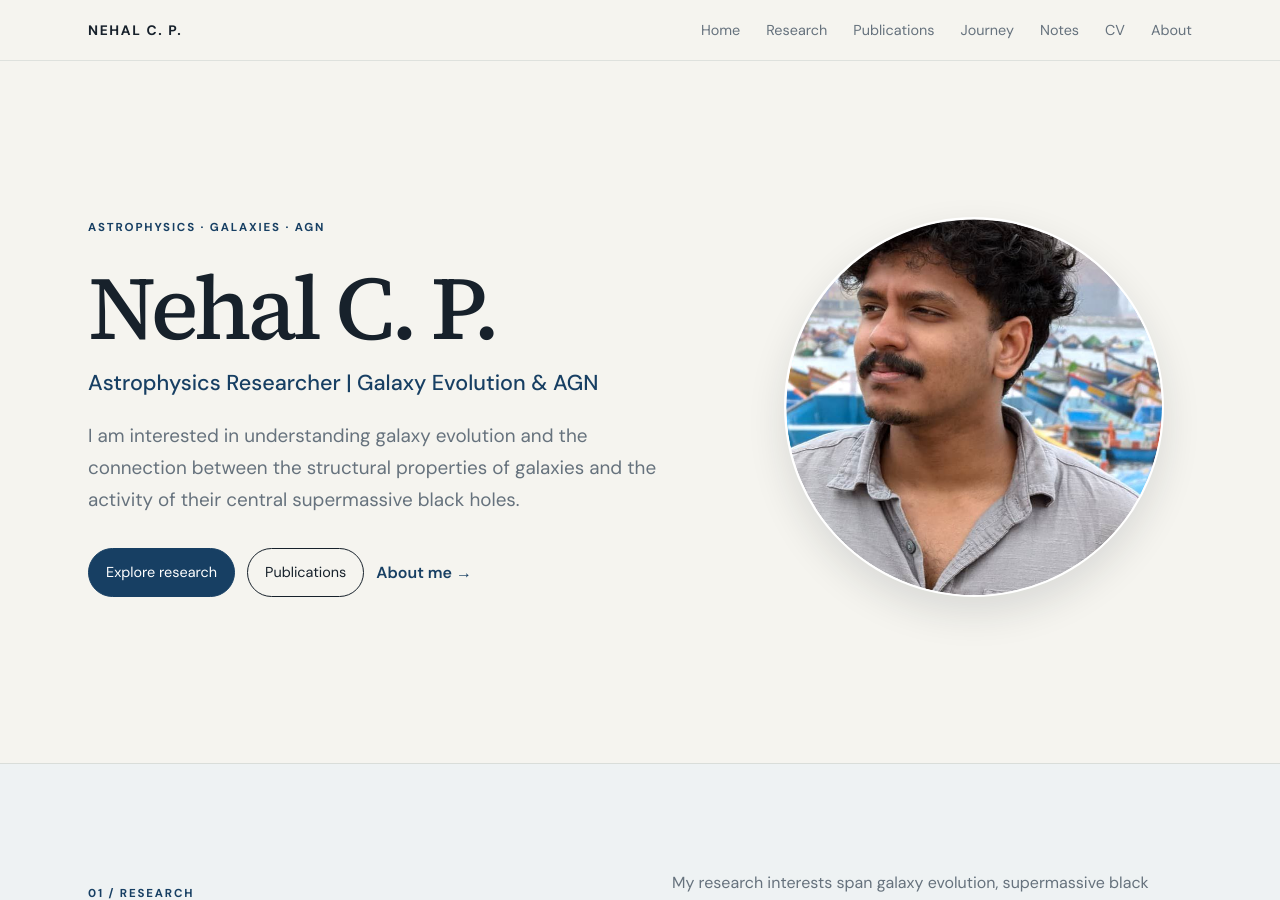
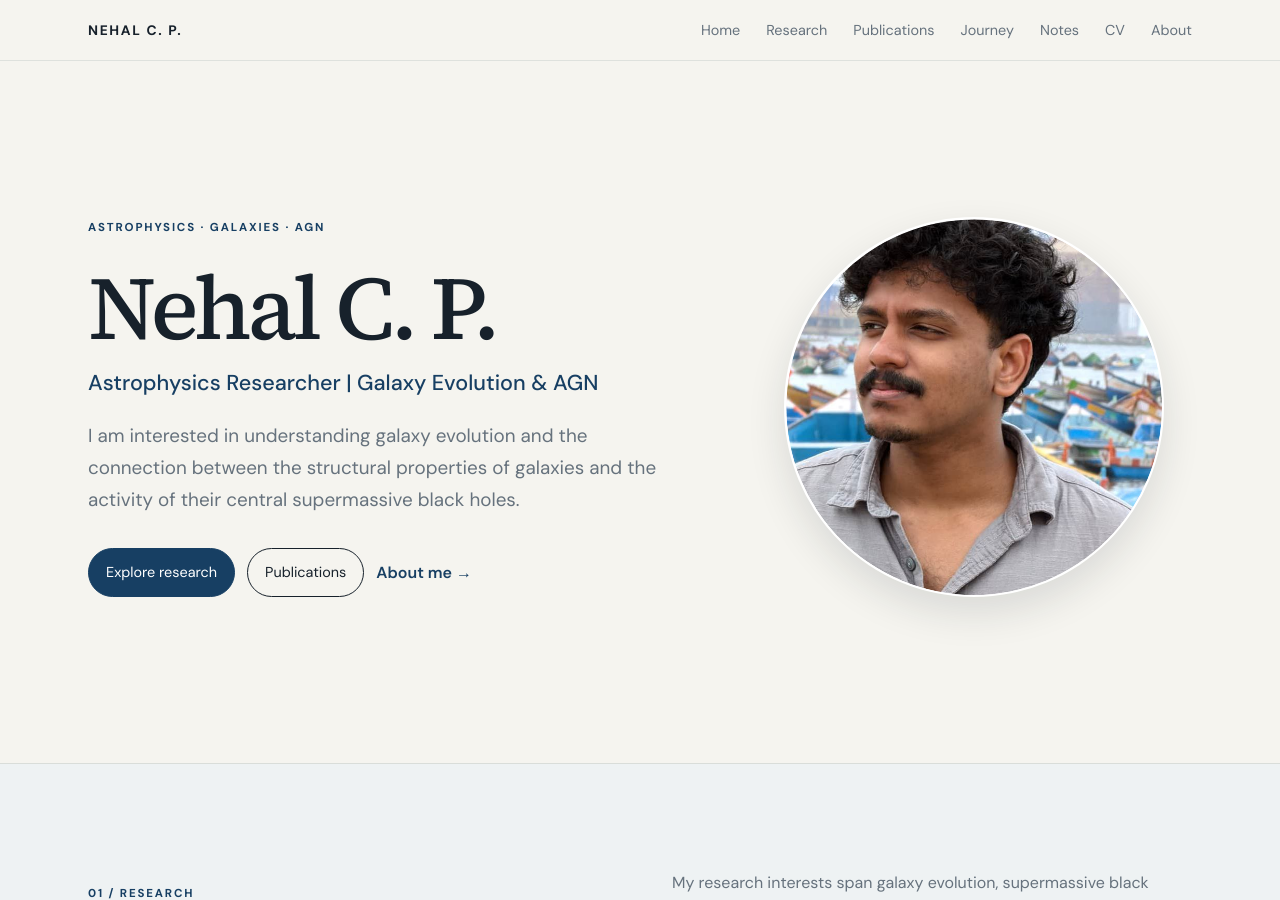
Before and after one commit to Nehalcp/nehalcp.github.io, a Jekyll site: the page built from index.md, in a window 1280 px wide and 900 px high. Built offline with Jekyll 4.4.1, drawn with Linux system fonts in a browser that asks for light colours.

Commit message:
Adjust homepage portrait vertical position to 18%

```diff
--- a/index.md
+++ b/index.md
@@ -19,7 +19,7 @@ description: Astrophysics Researcher | Galaxy Evolution & AGN
         </div>
 
         <div class="about-photo-wrap" style="width: 380px; height: 380px; transform: none; margin: 0 auto;">
-            <img class="profile-oval" src="{{ '/assets/images/picture.jpg' | relative_url }}" alt="Nehal C. P." style="object-position: 30% 24%;">
+            <img class="profile-oval" src="{{ '/assets/images/picture.jpg' | relative_url }}" alt="Nehal C. P." style="object-position: 40% 18%;">
         </div>
     </div>
 </section>
```
